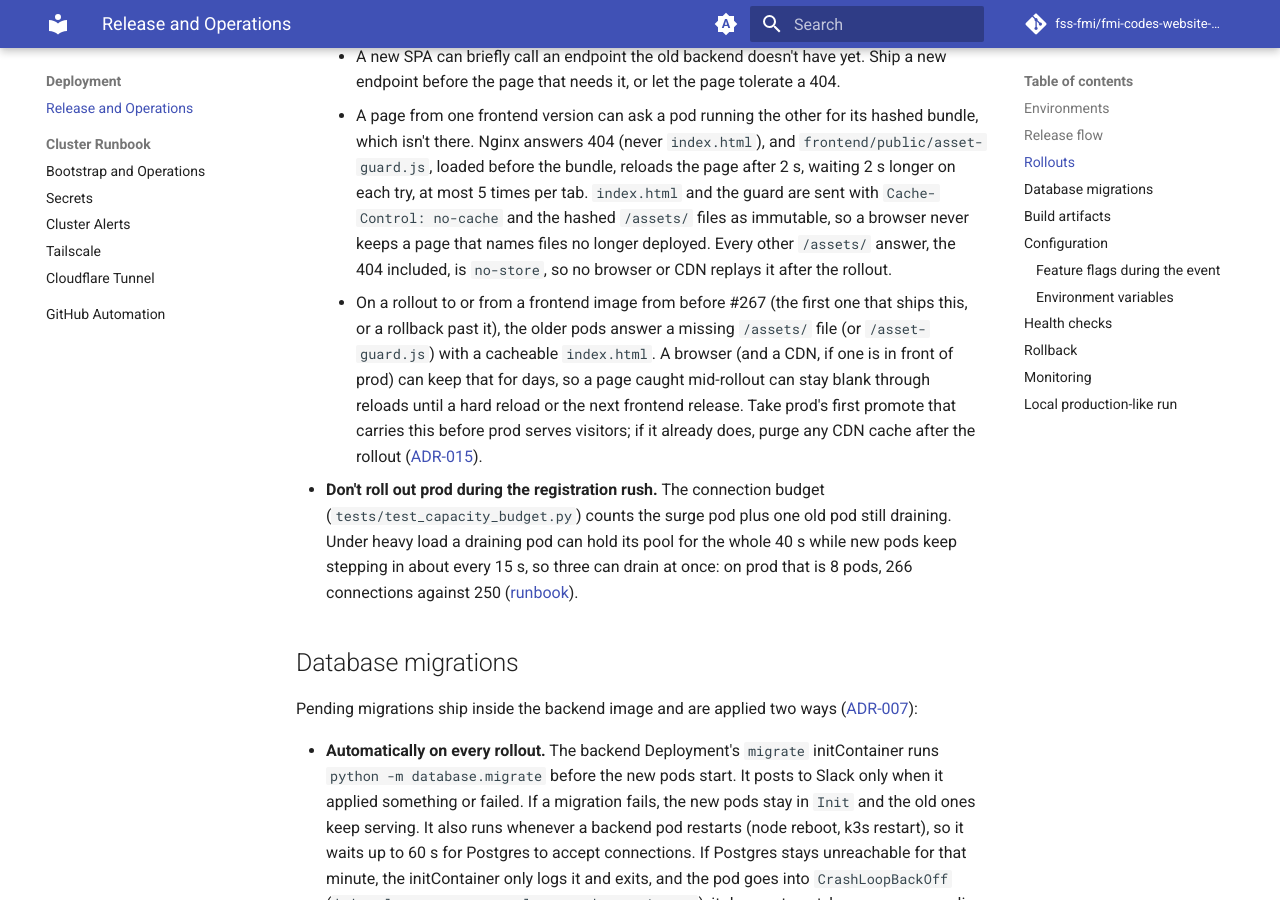
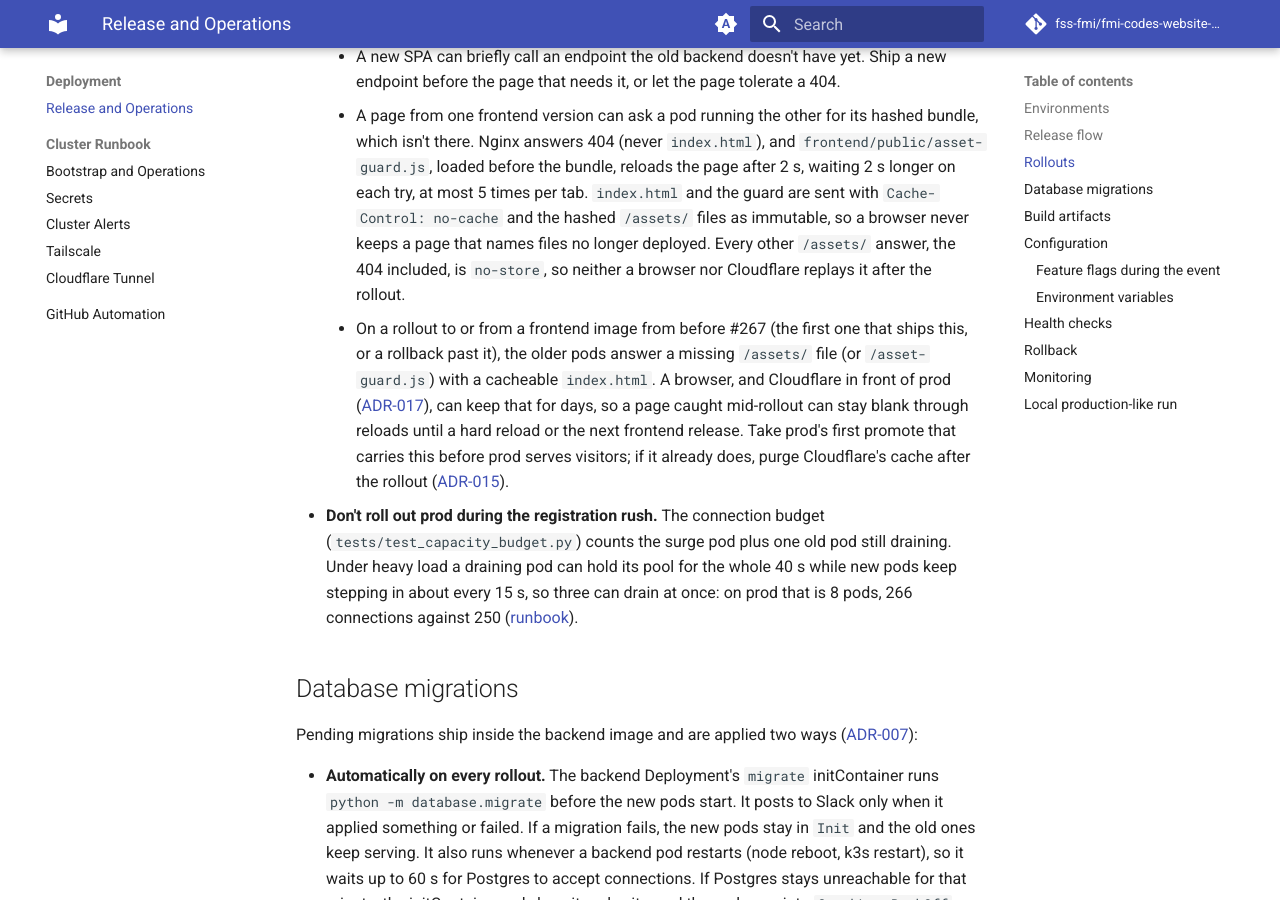
Before and after one commit to fss-fmi/fmi-codes-website-2026, an MkDocs documentation site: the page built from docs/deployment.md, in a window 1280 px wide and 900 px high, scrolled down 2721 px. Built offline with MkDocs 1.6.1 and Material for MkDocs 9.7.7, drawn with Linux system fonts in a browser that asks for light colours; comment, search, counter and statistics services are not loaded.

Commit message:
docs: name Cloudflare as the cache in front of prod, drop the TLS step label
deployment.md and ADR-015 still spoke of "a CDN, if one is in front of prod";
Cloudflare is in front of prod (ADR-017), so they name it, and the purge step says
Cloudflare's cache. init-linux.sh's step 5 label drops "+ TLS": no TLS is
terminated in the cluster any more.

Co-Authored-By: Claude Opus 5.5 <noreply@anthropic.com>

```diff
--- a/docs/deployment.md
+++ b/docs/deployment.md
@@ -48,8 +48,8 @@ An image bump, a restart or a config change rolls the backend and the frontend o
 - **Two versions serve at once for a few seconds.** The frontend and the backend roll independently, and within each one old and new pods both serve until the last old pod stops.
   - Old backend pods run on the migrated schema, because the migrate initContainer runs before the first new pod starts. Every migration has to work with the previous release's code ([Schema management](data.md#schema-management)).
   - A new SPA can briefly call an endpoint the old backend doesn't have yet. Ship a new endpoint before the page that needs it, or let the page tolerate a 404.
-  - A page from one frontend version can ask a pod running the other for its hashed bundle, which isn't there. Nginx answers 404 (never `index.html`), and `frontend/public/asset-guard.js`, loaded before the bundle, reloads the page after 2 s, waiting 2 s longer on each try, at most 5 times per tab. `index.html` and the guard are sent with `Cache-Control: no-cache` and the hashed `/assets/` files as immutable, so a browser never keeps a page that names files no longer deployed. Every other `/assets/` answer, the 404 included, is `no-store`, so no browser or CDN replays it after the rollout.
-  - On a rollout to or from a frontend image from before #267 (the first one that ships this, or a rollback past it), the older pods answer a missing `/assets/` file (or `/asset-guard.js`) with a cacheable `index.html`. A browser (and a CDN, if one is in front of prod) can keep that for days, so a page caught mid-rollout can stay blank through reloads until a hard reload or the next frontend release. Take prod's first promote that carries this before prod serves visitors; if it already does, purge any CDN cache after the rollout ([ADR-015](adr/015-rolling-surge-rollouts.md)).
+  - A page from one frontend version can ask a pod running the other for its hashed bundle, which isn't there. Nginx answers 404 (never `index.html`), and `frontend/public/asset-guard.js`, loaded before the bundle, reloads the page after 2 s, waiting 2 s longer on each try, at most 5 times per tab. `index.html` and the guard are sent with `Cache-Control: no-cache` and the hashed `/assets/` files as immutable, so a browser never keeps a page that names files no longer deployed. Every other `/assets/` answer, the 404 included, is `no-store`, so neither a browser nor Cloudflare replays it after the rollout.
+  - On a rollout to or from a frontend image from before #267 (the first one that ships this, or a rollback past it), the older pods answer a missing `/assets/` file (or `/asset-guard.js`) with a cacheable `index.html`. A browser, and Cloudflare in front of prod ([ADR-017](adr/017-prod-through-cloudflare-tunnel.md)), can keep that for days, so a page caught mid-rollout can stay blank through reloads until a hard reload or the next frontend release. Take prod's first promote that carries this before prod serves visitors; if it already does, purge Cloudflare's cache after the rollout ([ADR-015](adr/015-rolling-surge-rollouts.md)).
 - **Don't roll out prod during the registration rush.** The connection budget (`tests/test_capacity_budget.py`) counts the surge pod plus one old pod still draining. Under heavy load a draining pod can hold its pool for the whole 40 s while new pods keep stepping in about every 15 s, so three can drain at once: on prod that is 8 pods, 266 connections against 250 ([runbook](runbook/index.md#2--stateful-tier-postgres--redis-sentinel)).
 
 ## Database migrations
```
Also changed, not shown: docs/adr/015-rolling-surge-rollouts.md (+1 -1 lines), 1 other file.
